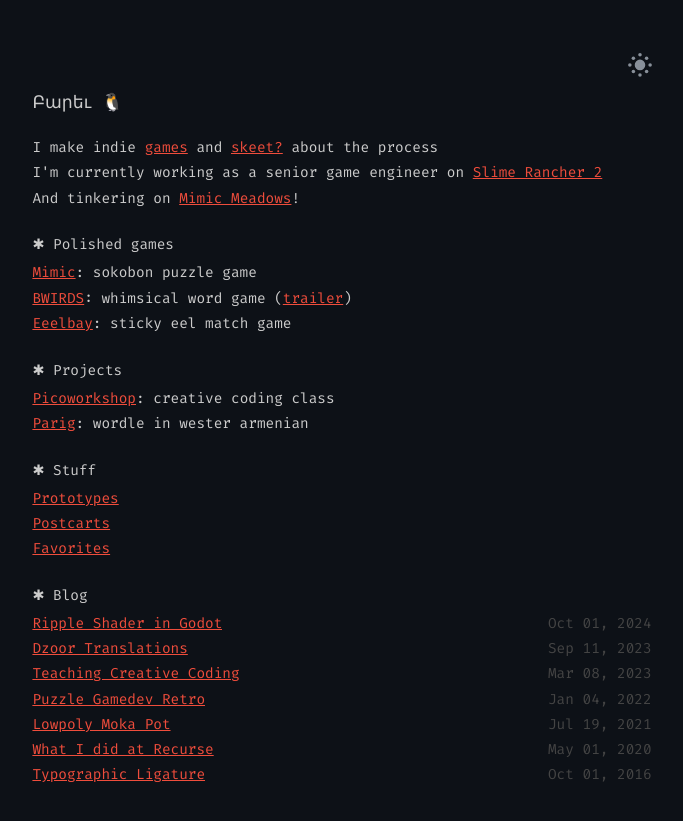
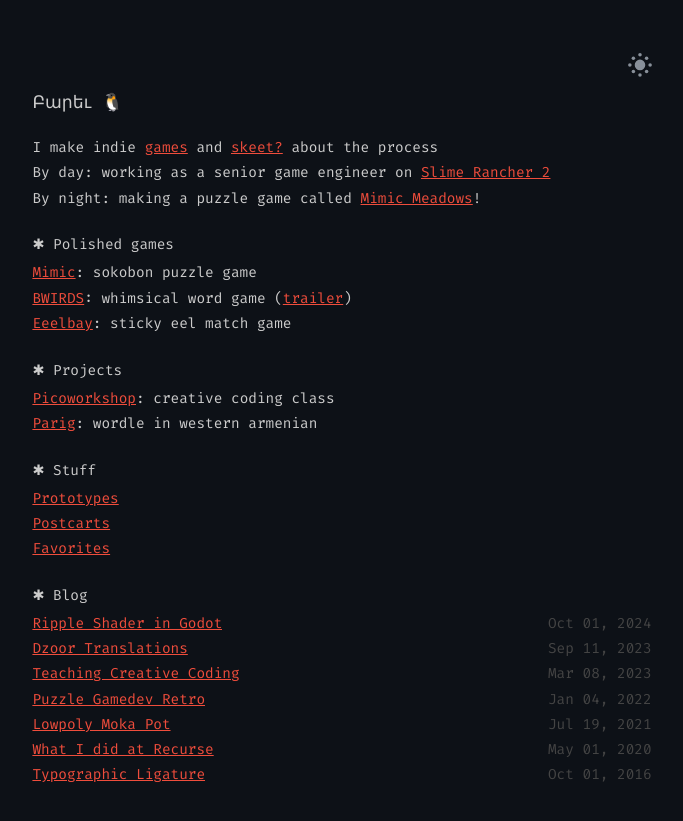
Before and after one commit to sourencho/sourencho.github.io, a Jekyll site: the page built from index.html, in a window 1280 px wide. Shown: the top 821 px of the page, without its empty margins (298-981 px from the left). Built offline with Jekyll 4.4.1, drawn with Linux system fonts in a browser that asks for light colours.

Commit message:
Update job description and project details in index.html

```diff
--- a/index.html
+++ b/index.html
@@ -13,9 +13,9 @@
         I make indie <a href="https://sourencho.itch.io/">games</a> and <a href="https://bsky.app/profile/sourencho.com">skeet?</a> about the process
     </p>
     <p>
-        I'm currently working as a senior game engineer on <a href="https://store.steampowered.com/app/1657630/Slime_Rancher_2/" target="_blank">Slime Rancher 2</a>
+        By day: working as a senior game engineer on <a href="https://store.steampowered.com/app/1657630/Slime_Rancher_2/" target="_blank">Slime Rancher 2</a>
       <br>
-        And tinkering on <a href="https://store.steampowered.com/app/4136640/Mimic_Meadows/"> Mimic Meadows</a>!
+        By night: making a puzzle game called <a href="https://store.steampowered.com/app/4136640/Mimic_Meadows/"> Mimic Meadows</a>!
     </p>
 </section>
 
@@ -32,7 +32,7 @@
     <p>✱ Projects</p>
     <a href="https://www.sourencho.com/picoworkshop/">Picoworkshop</a>: creative coding class
     <br>
-    <a href="https://www.parig.xyz/">Parig</a>: wordle in wester armenian
+    <a href="https://www.parig.xyz/">Parig</a>: wordle in western armenian
 </subsection>
 
 <subsection>
```
